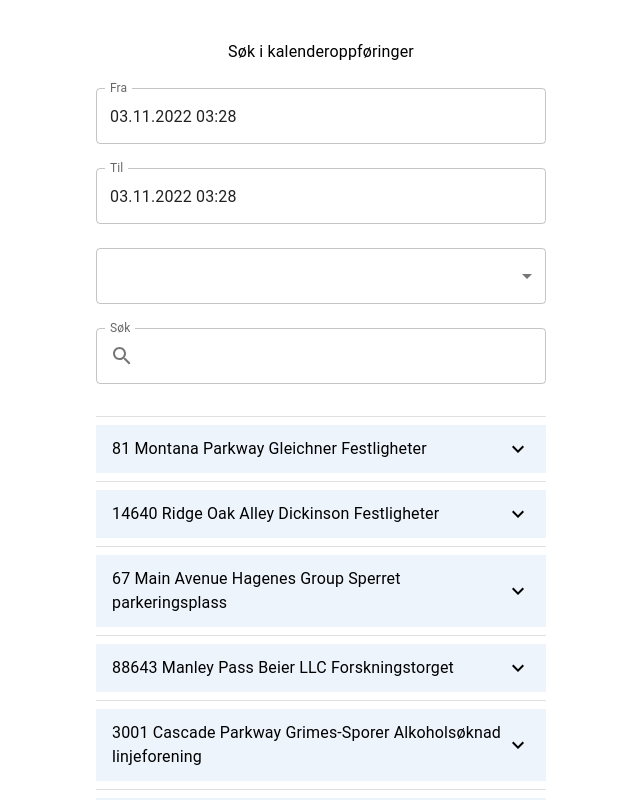
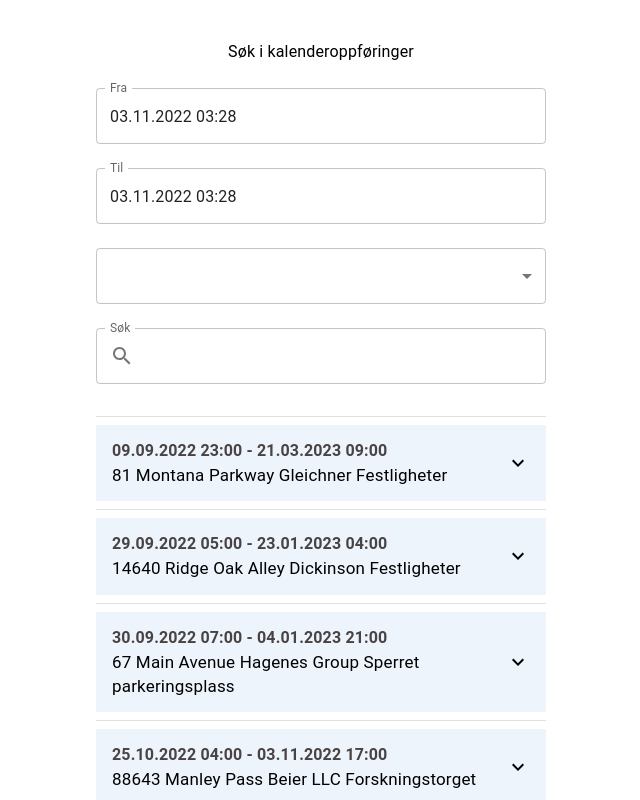
Before and after one commit to fishyFrogFace/mobile-calendar-list, a React (Create React App) app: page / in a window 1280 px wide. Shown: the top 800 px of the page, without its empty margins (319-959 px from the left). Built offline with nearby package versions, Linux system fonts and the light colour scheme.

Commit message:
Add date and time to entry heading

```diff
--- a/src/Search.tsx
+++ b/src/Search.tsx
@@ -215,7 +215,41 @@ export default function Search() {
                   onClick={() => handleClick(entry.ansvarlig)}
                   selected
                 >
-                  <ListItemText primary={entry.tittel} />
+                  <ListItemText
+                    primary={`${new Date(entry.from).toLocaleDateString(
+                      "no-NB",
+                      {
+                        year: "numeric",
+                        month: "2-digit",
+                        day: "2-digit",
+                      }
+                    )} ${new Date(entry.from).toLocaleTimeString("no-NB", {
+                      hour: "numeric",
+                      minute: "numeric",
+                    })} - ${new Date(entry.to).toLocaleDateString("no-NB", {
+                      year: "numeric",
+                      month: "2-digit",
+                      day: "2-digit",
+                    })} ${new Date(entry.to).toLocaleTimeString("no-NB", {
+                      hour: "numeric",
+                      minute: "numeric",
+                    })}`}
+                    primaryTypographyProps={{
+                      component: "h3",
+                      style: {
+                        color: "#4a4343",
+                        fontWeight: "bold",
+                      },
+                    }}
+                    secondary={entry.tittel}
+                    secondaryTypographyProps={{
+                      component: "h2",
+                      style: {
+                        color: "black",
+                        fontSize: "17px",
+                      },
+                    }}
+                  />
                   {open[entry.ansvarlig] ? <ExpandLess /> : <ExpandMore />}
                 </ListItemButton>
                 <Collapse
```
